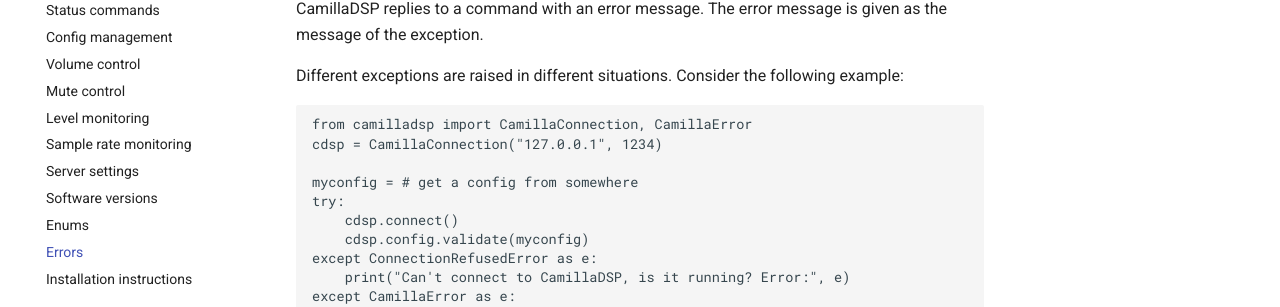
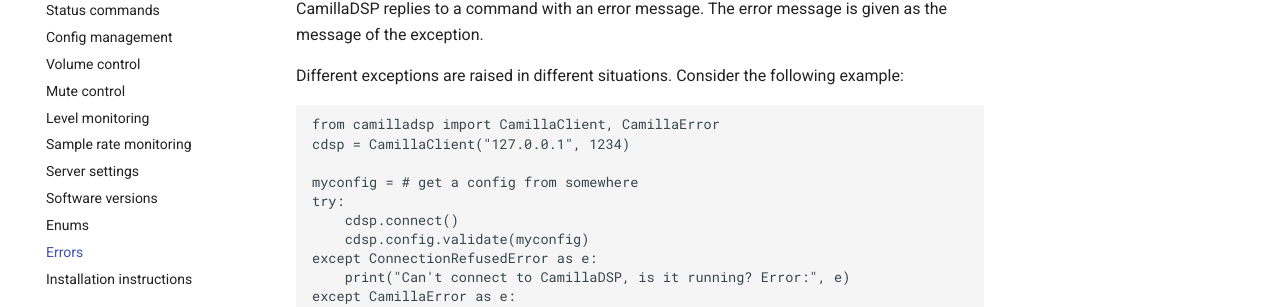
Before and after one commit to HEnquist/pycamilladsp, an MkDocs documentation site: the page built from docs/errors.md, in a window 1280 px wide and 1002 px high. Shown: the part 209-516 px from the top of the window. Built offline with MkDocs 1.6.1 and Material for MkDocs 9.7.7, drawn with Linux system fonts in a browser that asks for light colours; comment, search, counter and statistics services are not loaded; some of the changed text lies outside the part shown.

Commit message:
Clean up old names in documentation, mention need to connect

````diff
--- a/docs/errors.md
+++ b/docs/errors.md
@@ -5,8 +5,8 @@ The custom exception [CamillaError][camilladsp.camilladsp.CamillaError] is raise
 
 Different exceptions are raised in different situations. Consider the following example:
 ```python
-from camilladsp import CamillaConnection, CamillaError
-cdsp = CamillaConnection("127.0.0.1", 1234)
+from camilladsp import CamillaClient, CamillaError
+cdsp = CamillaClient("127.0.0.1", 1234)
 
 myconfig = # get a config from somewhere
 try:
@@ -21,7 +21,8 @@ except IOError as e:
 ```
 - `ConnectionRefusedError` means that CamillaDSP isn't responding on the given host and port.
 - `CamillaError` means that the command was sent and CamillaDSP replied with an error.
-- `IOError` can mean a few things, but the most likely is that the websocket connection was lost. This happens if the CamillaDSP process exits or is restarted.
+- `IOError` can mean a few things, but the most likely is that the websocket connection was lost.
+  This happens if the CamillaDSP process exits or is restarted.
 
 ## CamillaError
 ::: camilladsp.camilladsp.CamillaError
````
Also changed, not shown: 1 other file.
